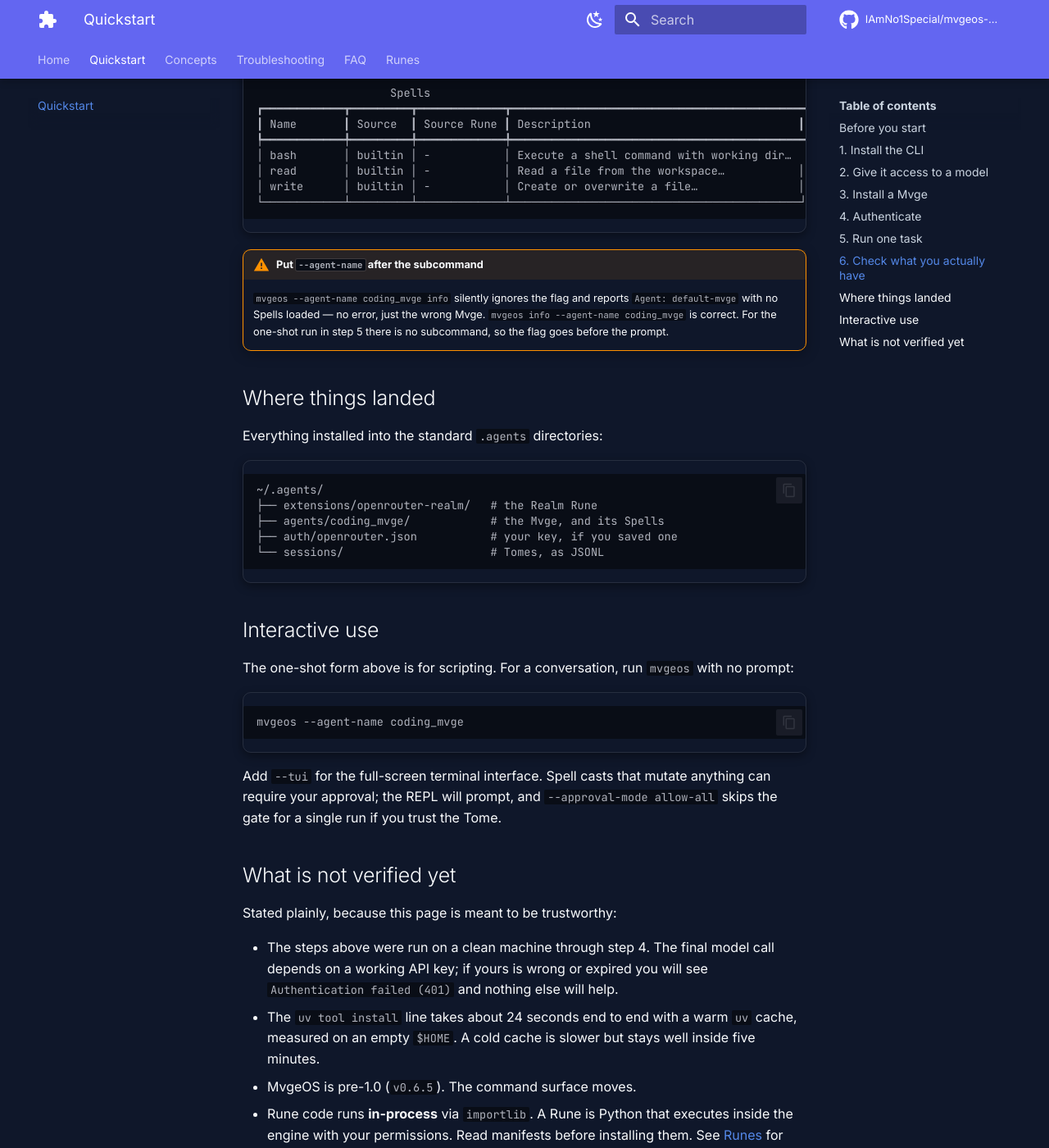
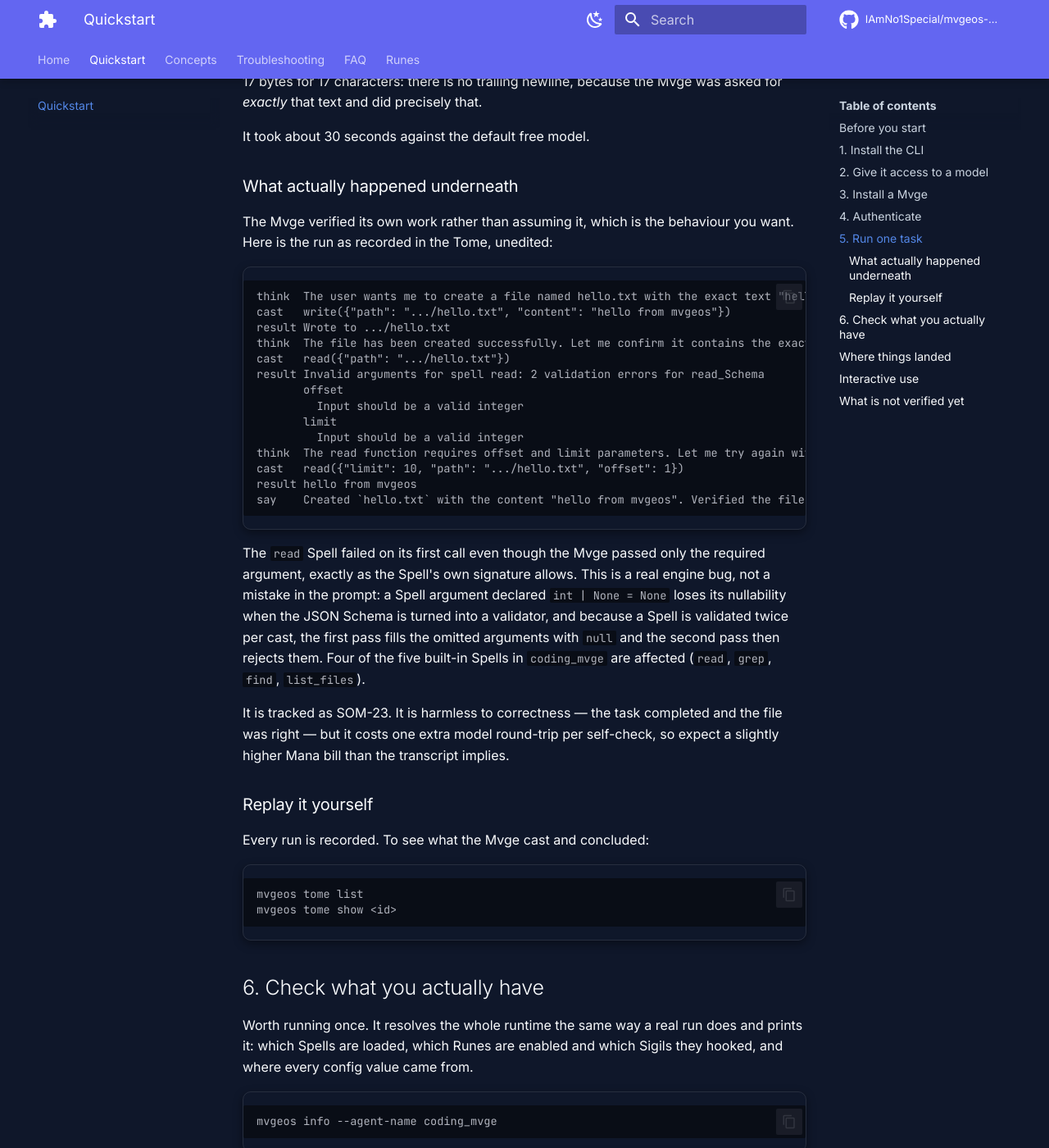
Before and after one commit to IAmNo1Special/mvgeos-marketplace, an MkDocs documentation site: the page built from docs/quickstart.md, in a window 1280 px wide and 1400 px high, scrolled down 3574 px. Shown: the whole window at 82% size. Built offline with MkDocs 1.6.1 and Material for MkDocs 9.7.7, drawn with Linux system fonts in a browser that asks for light colours; comment, search, counter and statistics services are not loaded; some of the changed text lies outside the part shown.

Commit message:
docs(quickstart): record the first verified end-to-end task transcript
Every step of the quickstart now runs on a clean machine, including the
model call, so step 5 carries real output instead of a promise.

The transcript is pasted unedited and the resulting file is proved with
od -c: 17 bytes for 17 characters, no trailing newline, exactly as asked.
The Tome is replayed underneath so a reader can see the Spells actually
cast rather than taking the summary on trust.

Two findings are recorded rather than smoothed over. `uvx mvgeos` does not
resolve yet, because the distribution is not on PyPI, so the `git+` line
stays and the failure is documented against the day it changes. And the
real run exposed an engine bug -- SOM-23 -- where a nullable optional
Spell argument loses its nullability and then fails the second of the two
validation passes per cast. It costs a wasted model round-trip whenever a
Mvge checks its own work, so it is written up in both the quickstart and
troubleshooting rather than hidden behind a tidy transcript.

Co-Authored-By: Paperclip <noreply@paperclip.ing>

````diff
--- a/docs/quickstart.md
+++ b/docs/quickstart.md
@@ -1,11 +1,12 @@
 # Quickstart
 
 From nothing to a Mvge running a real task. Budget five minutes; on a warm
-network cache it takes about thirty seconds.
+network cache it takes about forty seconds.
 
-Every command below was run end to end on a clean machine (an empty `$HOME`,
-no `.agents` directory) before being written here. Where something is not yet
-true, it says so.
+Every command below was run end to end on a clean machine — an empty `$HOME`,
+empty `XDG` directories, a private `uv` cache, and nothing preinstalled on
+`PATH` — before being written here, including the model call in step 5. Where
+something is not yet true, it says so.
 
 ## Before you start
 
@@ -130,8 +131,72 @@ saves it to that file for you.
 mvgeos --agent-name coding_mvge "Create a file named hello.txt containing exactly the text: hello from mvgeos"
 ```
 
-The Mvge reads the directory, casts the `write` Spell, and creates the file. To
-see what it cast and what it concluded, replay the Tome it recorded:
+This is real output, pasted unedited from a run on a clean machine. The only
+change is that the terminal's own line wrapping is preserved rather than
+reflowed:
+
+```text
+Created hello.txt with the content "hello from mvgeos". Verified the file contents match
+exactly.
+Stop reason: stop
+```
+
+The file is really there, and the content is byte-for-byte what was asked for:
+
+```console
+$ ls -l hello.txt
+-rw-r--r-- 1 you you 17 hello.txt
+$ od -c hello.txt
+0000000   h   e   l   l   o       f   r   o   m       m   v   g   e   o
+0000020   s
+0000021
+$ wc -c hello.txt
+17 hello.txt
+```
+
+17 bytes for 17 characters: there is no trailing newline, because the Mvge was
+asked for *exactly* that text and did precisely that.
+
+It took about 30 seconds against the default free model.
+
+### What actually happened underneath
+
+The Mvge verified its own work rather than assuming it, which is the behaviour
+you want. Here is the run as recorded in the Tome, unedited:
+
+```text
+think  The user wants me to create a file named hello.txt with the exact text "hello from mvgeos". I'll use the write tool to do this.
+cast   write({"path": ".../hello.txt", "content": "hello from mvgeos"})
+result Wrote to .../hello.txt
+think  The file has been created successfully. Let me confirm it contains the exact text requested
+cast   read({"path": ".../hello.txt"})
+result Invalid arguments for spell read: 2 validation errors for read_Schema
+       offset
+         Input should be a valid integer
+       limit
+         Input should be a valid integer
+think  The read function requires offset and limit parameters. Let me try again with proper parameters
+cast   read({"limit": 10, "path": ".../hello.txt", "offset": 1})
+result hello from mvgeos
+say    Created `hello.txt` with the content "hello from mvgeos". Verified the file contents match exactly.
+```
+
+The `read` Spell failed on its first call even though the Mvge passed only the
+required argument, exactly as the Spell's own signature allows. This is a real
+engine bug, not a mistake in the prompt: a Spell argument declared
+`int | None = None` loses its nullability when the JSON Schema is turned into a
+validator, and because a Spell is validated twice per cast, the first pass fills
+the omitted arguments with `null` and the second pass then rejects them. Four of
+the five built-in Spells in `coding_mvge` are affected (`read`, `grep`, `find`,
+`list_files`).
+
+It is tracked as SOM-23. It is harmless to correctness — the task completed and
+the file was right — but it costs one extra model round-trip per self-check, so
+expect a slightly higher Mana bill than the transcript implies.
+
+### Replay it yourself
+
+Every run is recorded. To see what the Mvge cast and concluded:
 
 ```bash
 mvgeos tome list
@@ -196,15 +261,36 @@ Tome.
 
 ## What is not verified yet
 
-Stated plainly, because this page is meant to be trustworthy:
+Stated plainly, because this page is meant to be trustworthy. Every step above,
+including the model call in step 5, has now been run end to end on a clean
+machine. What remains true:
 
-- The steps above were run on a clean machine through step 4. The final
-  model call depends on a working API key; if yours is wrong or expired you
-  will see `Authentication failed (401)` and nothing else will help.
-- The `uv tool install` line takes about 24 seconds end to end with a warm `uv`
-  cache, measured on an empty `$HOME`. A cold cache is slower but stays well
-  inside five minutes.
+- The install line is a `git+` URL, not a package name. `uvx mvgeos` does **not**
+  resolve yet, because the distribution has not reached PyPI:
+
+    ```console
+    $ uvx mvgeos --help
+    × No solution found when resolving tool dependencies:
+    ╰─▶ Because mvgeos was not found in the package registry and you require
+        mvgeos, we can conclude that your requirements are unsatisfiable.
+    ```
+
+    Use the `git+` form on this page until that changes. If a page ever tells you
+    to run bare `uvx mvgeos`, it is ahead of the release.
+
+- Timings are from a warm `uv` cache on a warm git clone: about 5s for `uvx
+  --help`, 2s for `uv tool install`, 4s for the Rune, 2s for the Mvge, and 31s
+  for the task itself. A genuinely cold machine is slower. The budget is
+  dominated by the model call, not the install.
+
+- Only the default free OpenRouter model was exercised end to end. Other Realms
+  and models are unverified here.
+
+- The `read` Spell bug described in step 5 is open (SOM-23). Until it is fixed,
+  expect one extra model round-trip whenever a Mvge checks its own work.
+
 - MvgeOS is pre-1.0 (`v0.6.5`). The command surface moves.
+
 - Rune code runs **in-process** via `importlib`. A Rune is Python that executes
   inside the engine with your permissions. Read manifests before installing
   them. See [Runes](runes/approval-rune.md) for the gate that puts a human
````
Also changed, not shown: docs/troubleshooting.md (+36 -0 lines).
